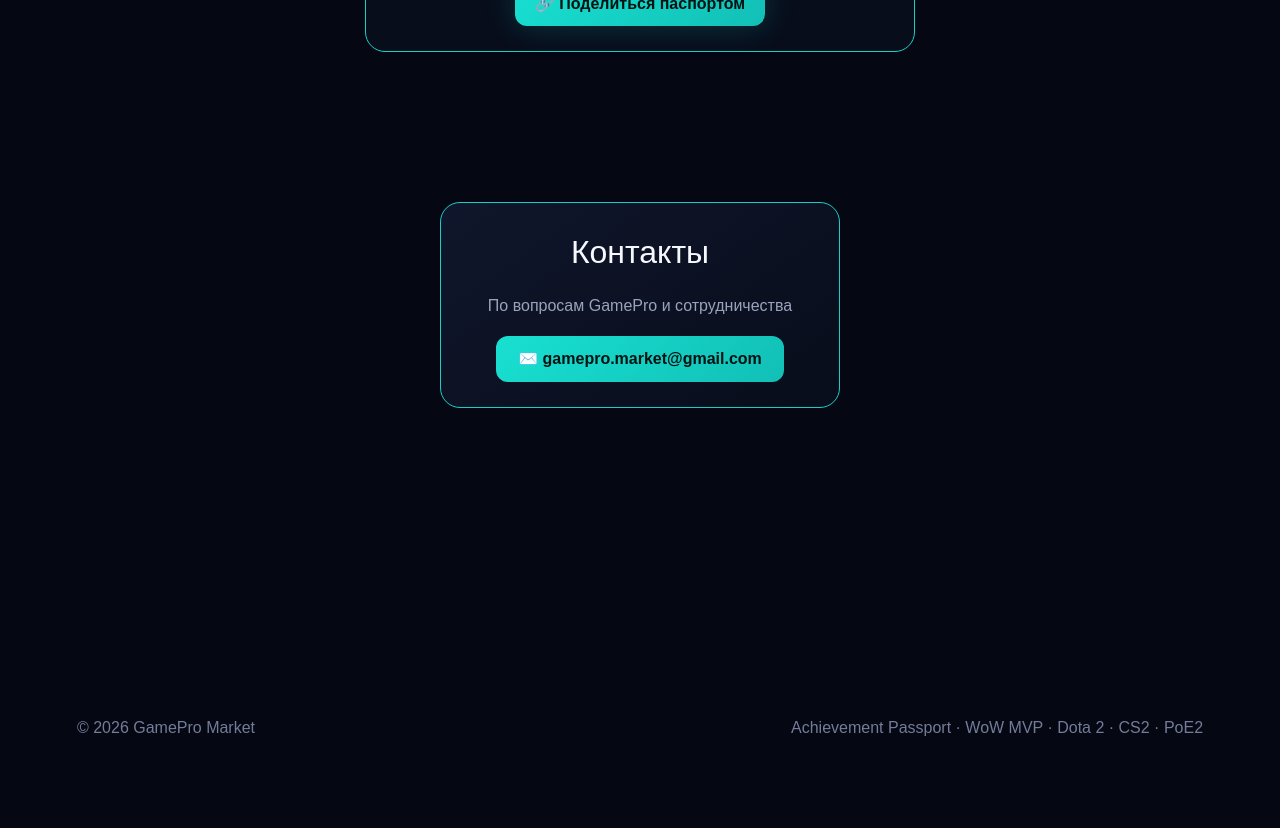
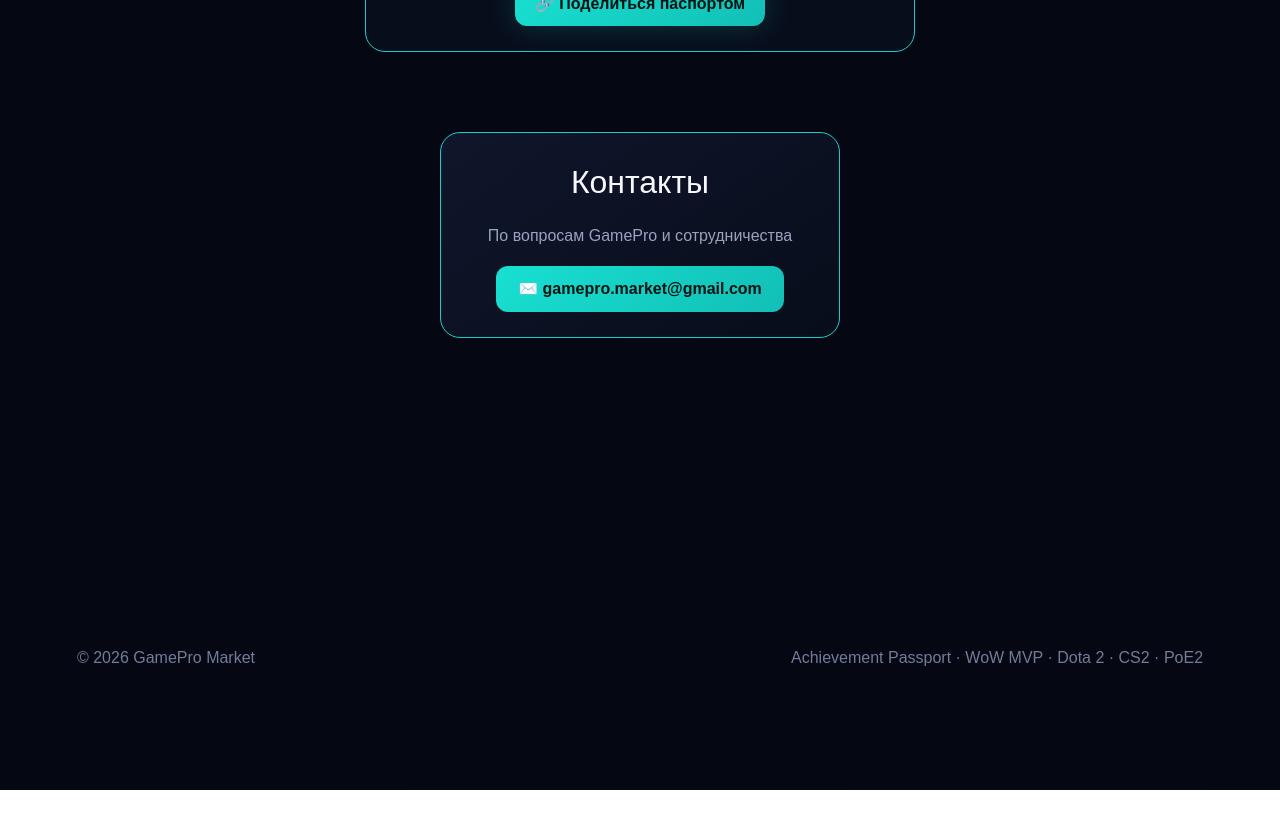
Before and after one commit to vesttrading/gamepro-market, a Next.js app: page / in a window 1280 px wide. Shown: the part 3660-4488 px from the top of the page. After the commit the page ends 4450 px from the top, so only its background shows below. Built offline with nearby package versions, Linux system fonts and the light colour scheme; no server answers.

Commit message:
Add margin-top to contact section in globals.css

```diff
--- a/app/globals.css
+++ b/app/globals.css
@@ -717,6 +717,10 @@ section#reviews p {
   text-decoration: none;
 }
 
+#contact {
+  margin-top: 80px !important;
+}
+
 /* =======================================================
    ИТОГОВАЯ БЕЗОПАСНАЯ МОБИЛЬНАЯ АДАПТАЦИЯ (БЕЗ ОШИБОК)
    ======================================================= */
```
